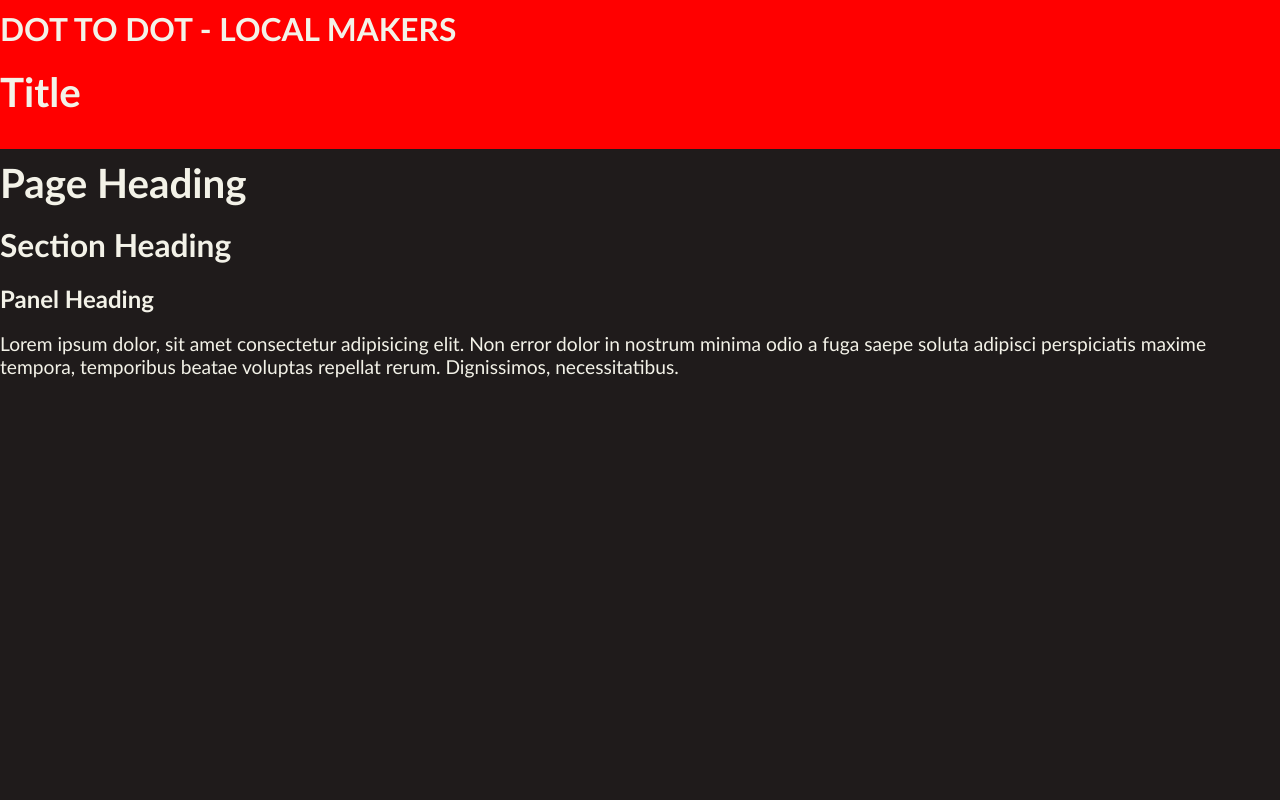
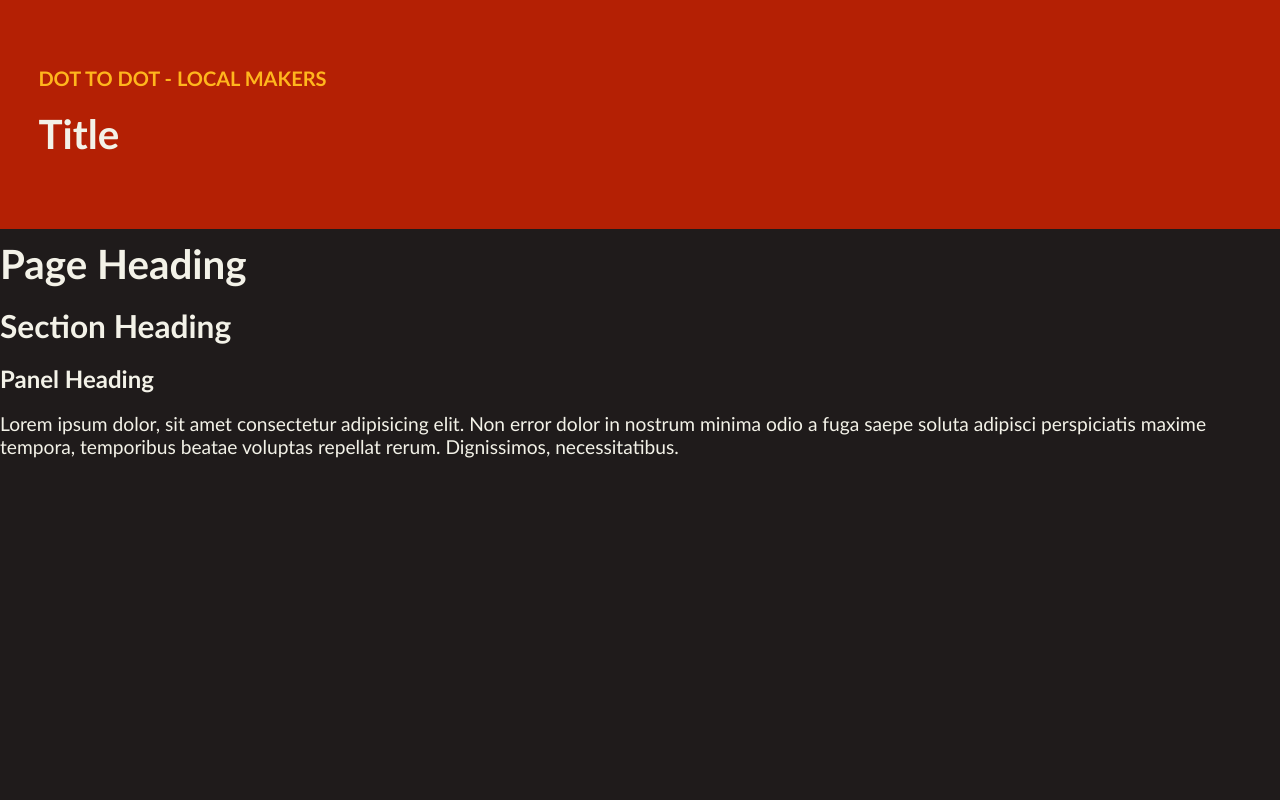
Before and after one commit to nology-tech/Union-Client-Project, a React (Vite) app: page / in a window 1280 px wide. Shown: the top 800 px of the page. Built offline with nearby package versions, Linux system fonts and the light colour scheme.

Commit message:
header changes

```diff
--- a/src/components/Header/Header.scss
+++ b/src/components/Header/Header.scss
@@ -1,3 +1,10 @@
 .header {
-  background-color: red;
+  background-color: #b42004;
+  padding: 2rem;
+  padding-top: 7vh;
+
+  &__brand {
+    font-size: 20px;
+    color: #ffb61d;
+  }
 }
```
